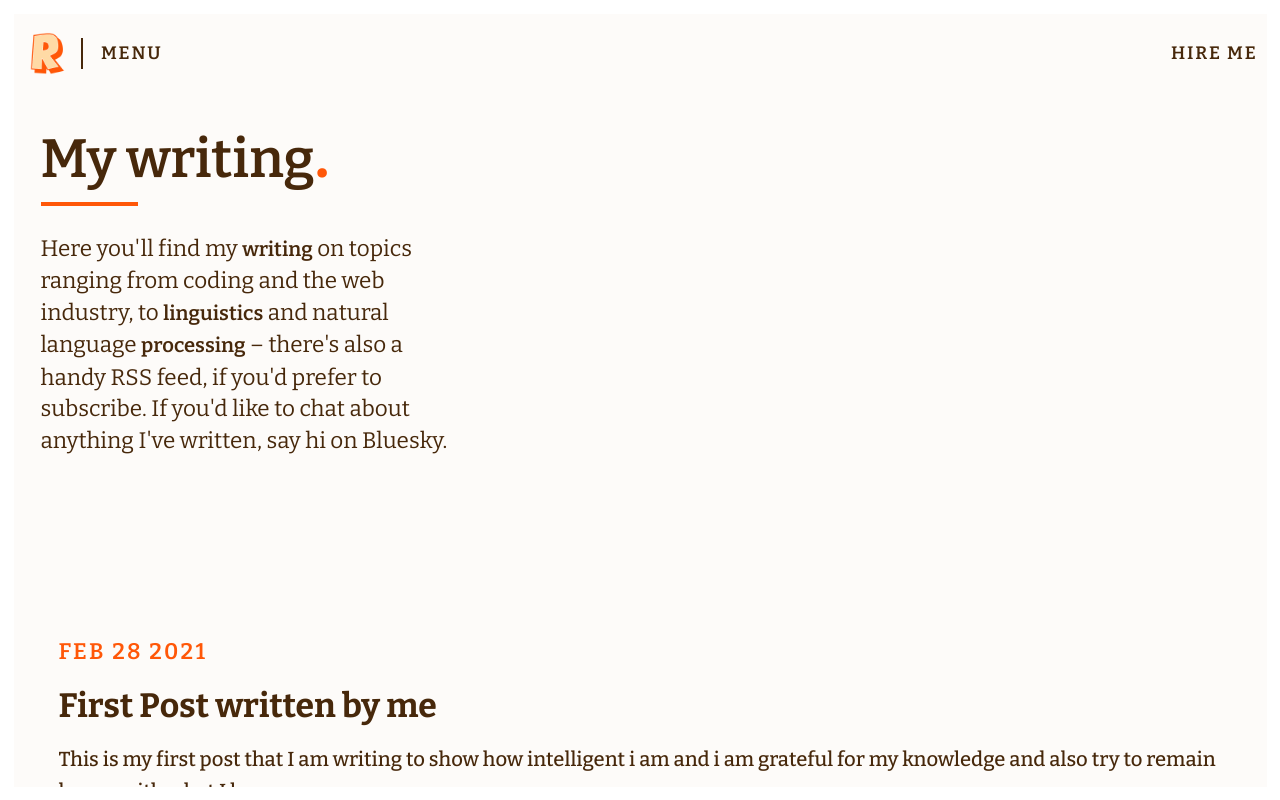
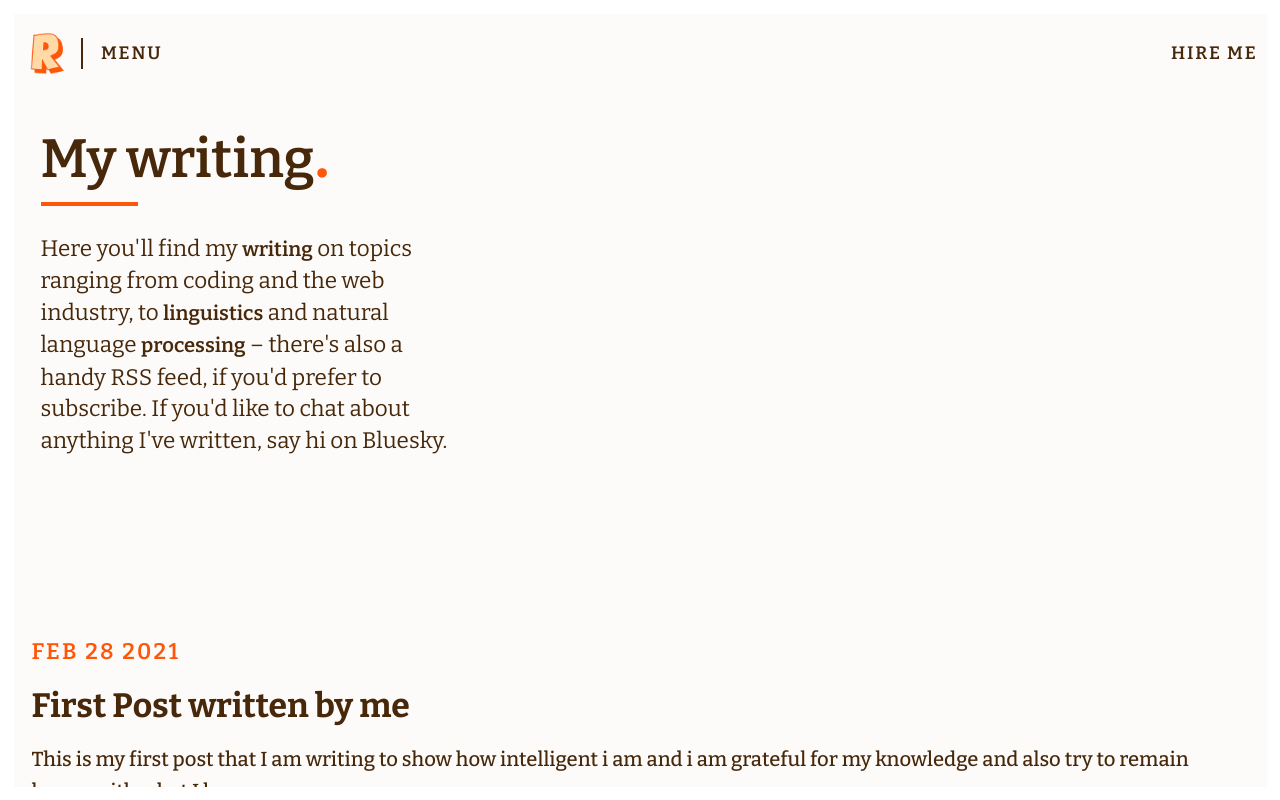
Before and after one commit to ToxicalNoob3062/folio, a Next.js app: page /writing in a window 1280 px wide. Built offline with nearby package versions, Linux system fonts and the light colour scheme.

Commit message:
fixed over padding in ArticleLink Component of Writing Page

```diff
--- a/src/components/writing/Article.tsx
+++ b/src/components/writing/Article.tsx
@@ -2,7 +2,7 @@ import { Article } from "@/data/routes";
 
 export default function ArticleLink({ title, summary, date }: Article) {
   return (
-    <div className="p-6 mx-4 border-b border-writing-primary text-writing-primary">
+    <div className="py-6 mx-4 border-b border-writing-primary text-writing-primary">
       <h2 className="font-semibold text-writing-lining text-xl tracking-widest mb-4">
         {date}
       </h2>
```
